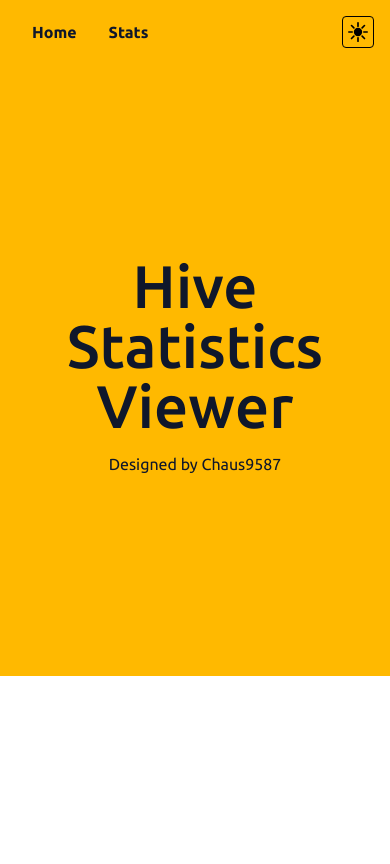
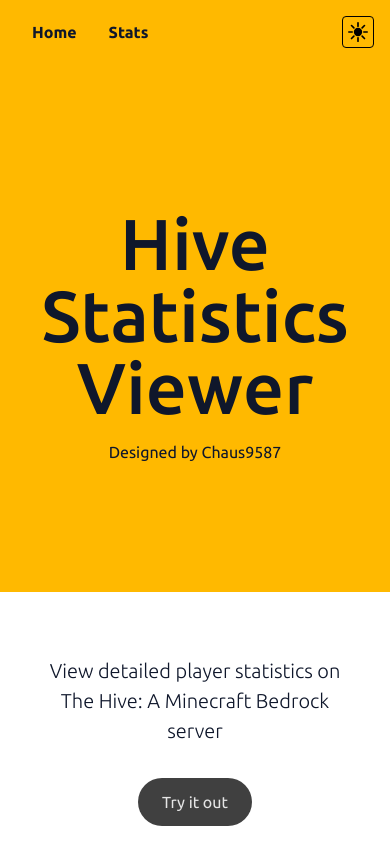
Before and after one commit to Chaus9587/hivestats-viewer, a Vue app: page / in a window 390 px wide. Shown: the top 864 px of the page. Built offline with nearby package versions, Linux system fonts and the light colour scheme.

Commit message:
Improved visualization and UI

```diff
--- a/src/components/AppHero.vue
+++ b/src/components/AppHero.vue
@@ -1,8 +1,8 @@
 <template>
-  <main class="container mx-auto flex flex-col items-center px-10 pt-40 pb-50 text-center">
-    <h1 class="pt-8 pb-4 font-medium text-6xl sm:text-7xl md:text-8xl">
-      Hive Statistics Viewer
-    </h1>
+  <main
+    class="container mx-auto flex flex-col items-center px-6 pt-28 pb-32 text-center sm:px-10 sm:pt-40 sm:pb-50"
+  >
+    <h1 class="pt-8 pb-4 text-7xl font-medium md:text-8xl">Hive Statistics Viewer</h1>
     <p class="md:text-[1.25rem]">Designed by Chaus9587</p>
   </main>
 </template>
--- /dev/null
+++ b/src/components/HomeCard.vue
@@ -0,0 +1,14 @@
+<template>
+  <section class="my-8 flex flex-col items-center justify-center px-10 py-8">
+    <p class="text-center text-[1.25rem] font-light sm:text-[1.5rem]">
+      View detailed player statistics on The Hive: A Minecraft Bedrock server
+    </p>
+    <RouterLink to="/stats">
+      <button
+        class="my-8 rounded-3xl bg-neutral-700 px-6 py-3 text-neutral-200 transition duration-150 ease-in-out hover:translate-y-1 hover:scale-105 hover:cursor-pointer hover:bg-neutral-800 dark:bg-neutral-200 dark:text-black dark:hover:bg-neutral-300"
+      >
+        Try it out
+      </button>
+    </RouterLink>
+  </section>
+</template>
--- a/src/views/HomeView.vue
+++ b/src/views/HomeView.vue
@@ -1,9 +1,11 @@
 <script setup>
 import AppHero from '@/components/AppHero.vue'
+import HomeCard from '@/components/HomeCard.vue'
 </script>
 
 <template>
   <div class="bg-amber-400 dark:bg-amber-500/80">
     <AppHero />
   </div>
+  <HomeCard />
 </template>
```
